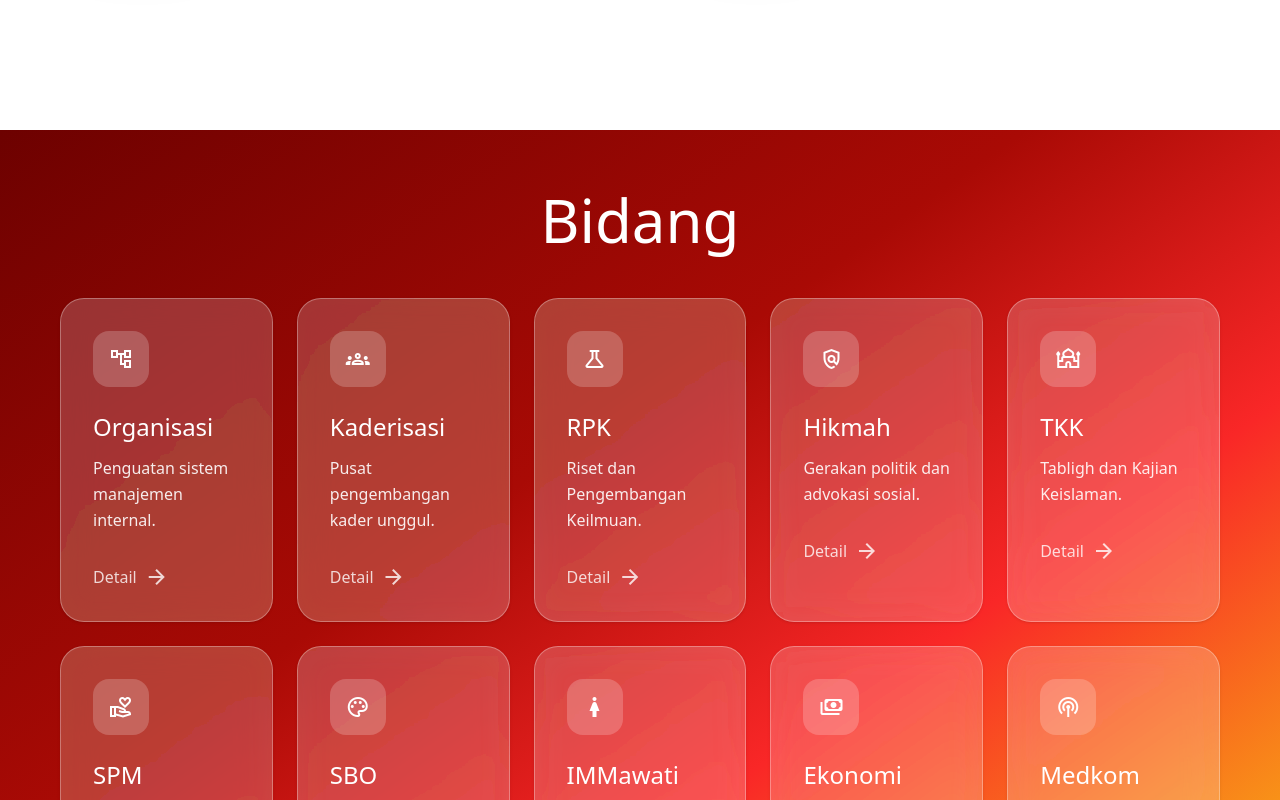
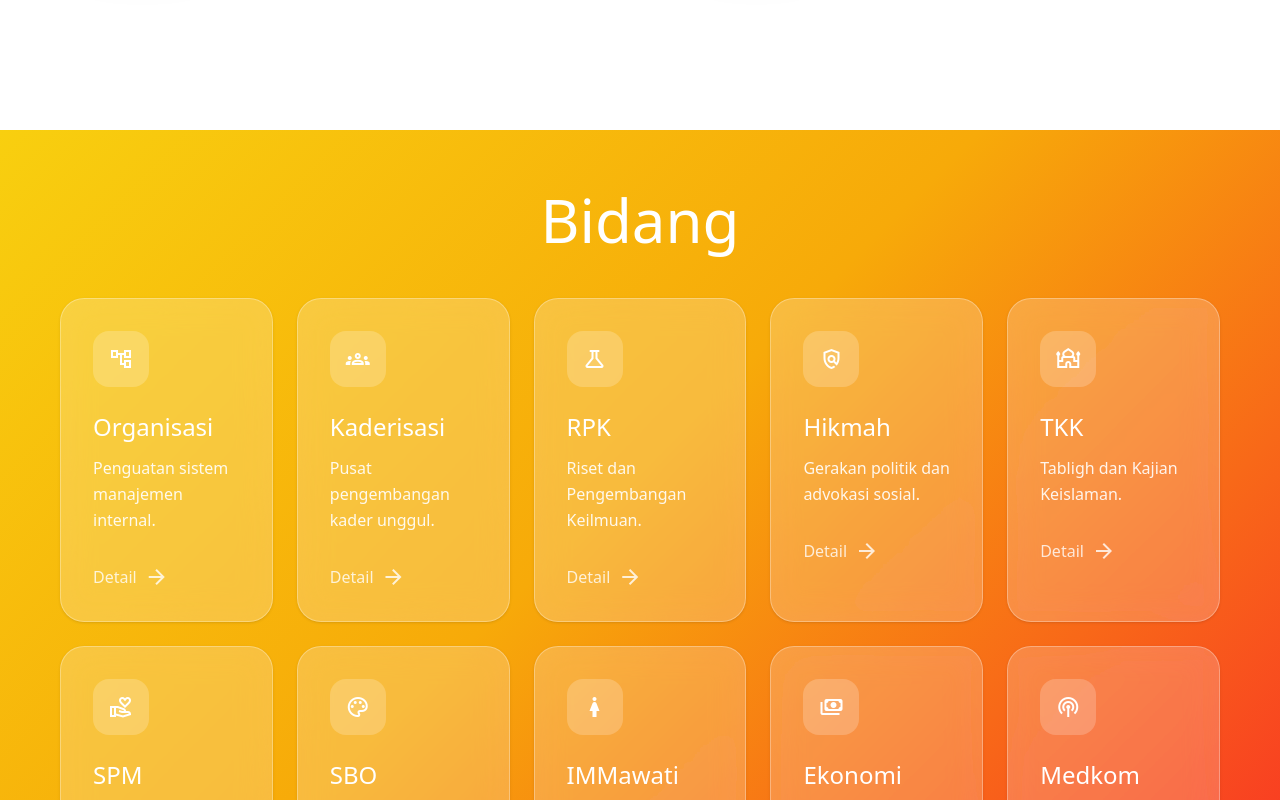
Before and after one commit to immfaiumy25/Imm-web, a Next.js app: page / in a window 1280 px wide. Shown: the part 3300-4100 px from the top of the page. Built offline with nearby package versions, Linux system fonts and the light colour scheme.

Commit message:
style(bidang): use 'Create' card gradient for section background

```diff
--- a/src/app/page.tsx
+++ b/src/app/page.tsx
@@ -307,7 +307,7 @@ export default function Home() {
       <section
         id="bidang"
         className="relative w-full min-h-[70vh] text-white p-8 md:p-[60px] flex flex-col items-center justify-center overflow-hidden"
-        style={{ background: 'linear-gradient(145deg, #6d0100 0%, #a90a05 40%, #f92727 65%, #f8cf0f 100%)' }}
+        style={{ background: 'linear-gradient(135deg, #f8cf0f 0%, #f7aa09 45%, #f92727 100%)' }}
       >
         <h2 className="relative z-10 font-serif text-4xl md:text-6xl font-normal mb-12 text-white">Bidang</h2>
 
```
